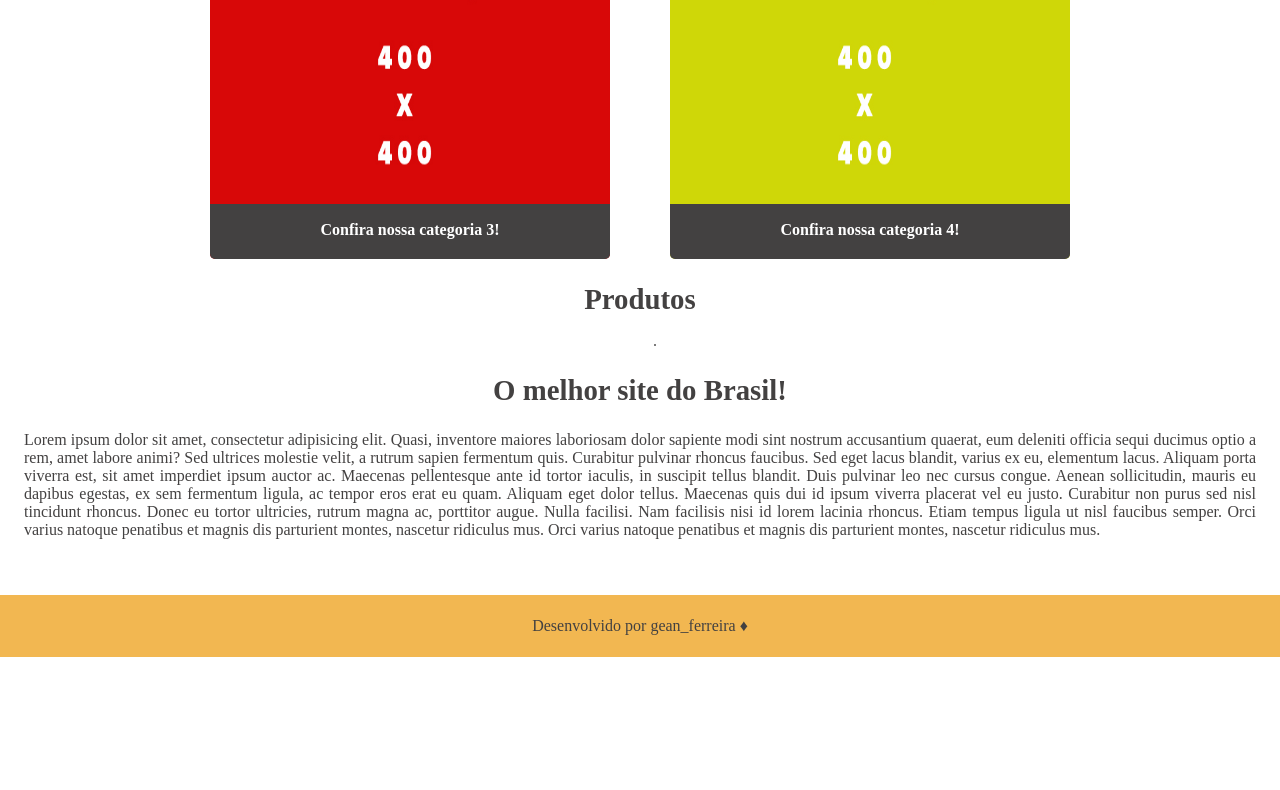
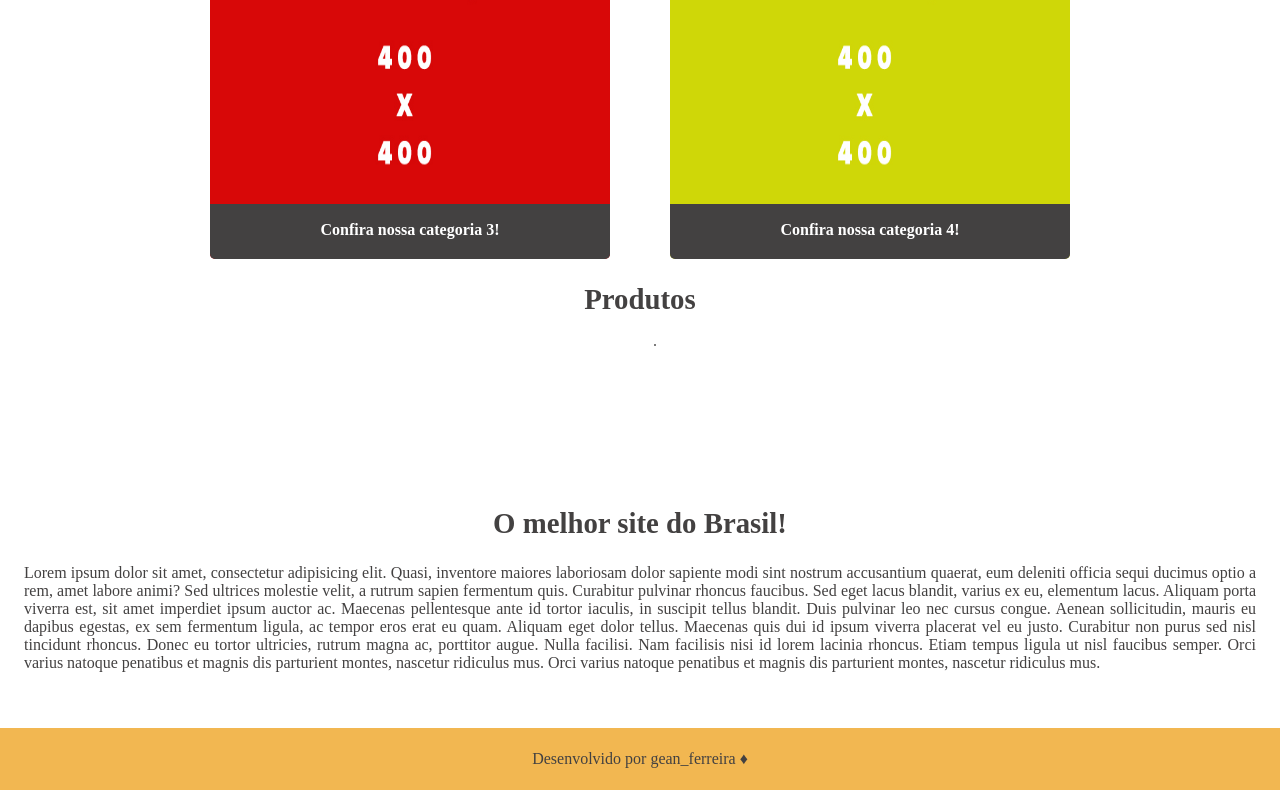
Before and after one commit to gean-ferreira/desafio-s2holding, a React (Create React App) app: page / in a window 1280 px wide. Shown: the part 1317-2107 px from the top of the page. Before the commit the page ends 1974 px from the top, so only its background shows below. Built offline with nearby package versions, Linux system fonts and the light colour scheme; no server answers.

Commit message:
FEAT: Adiciona uma nova estilizao
A nova estilizacao determina uma altura minima fixa para que o component Loading apareca no meio dela

```diff
--- a/src/assets/scripts/style.js
+++ b/src/assets/scripts/style.js
@@ -10,6 +10,10 @@ const style = {
             return { ...this.default, borderRadius: '0 50% 50% 0', padding: '10px 15px  10px 5px ' };
         },
     },
+
+    sectionHeightOnLoading(isLoading) {
+        return isLoading ? '200px' : 'auto';
+    },
 };
 
 export default style;
--- a/src/components/ProductsSection/index.js
+++ b/src/components/ProductsSection/index.js
@@ -91,7 +91,7 @@ export const Products = () => {
     });
 
     return (
-        <main id='products' className='products__area container space'>
+        <main id='products' style={{ minHeight: style.sectionHeightOnLoading(loading) }} className='products__area container space'>
             <h1 className='title'>Produtos</h1>
             {loading ? <Loading /> : renderSection()}
         </main>
```
